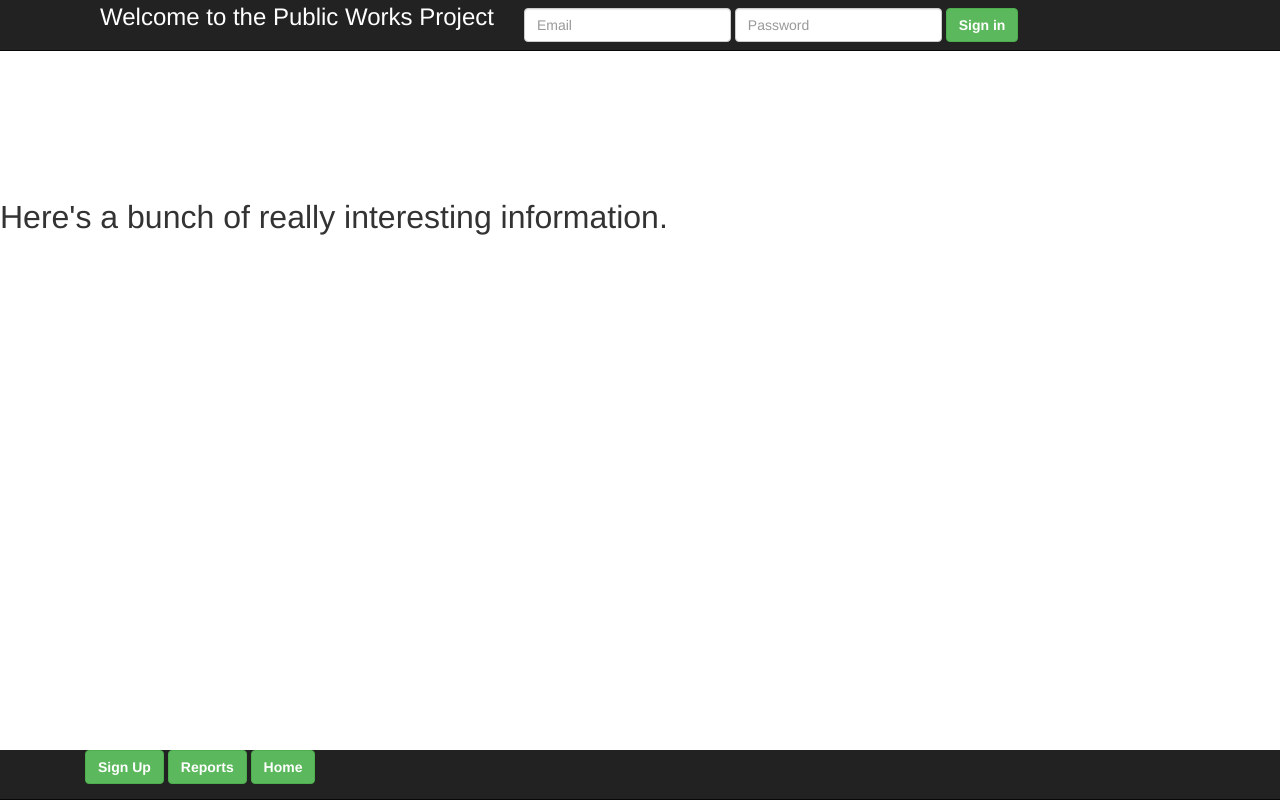
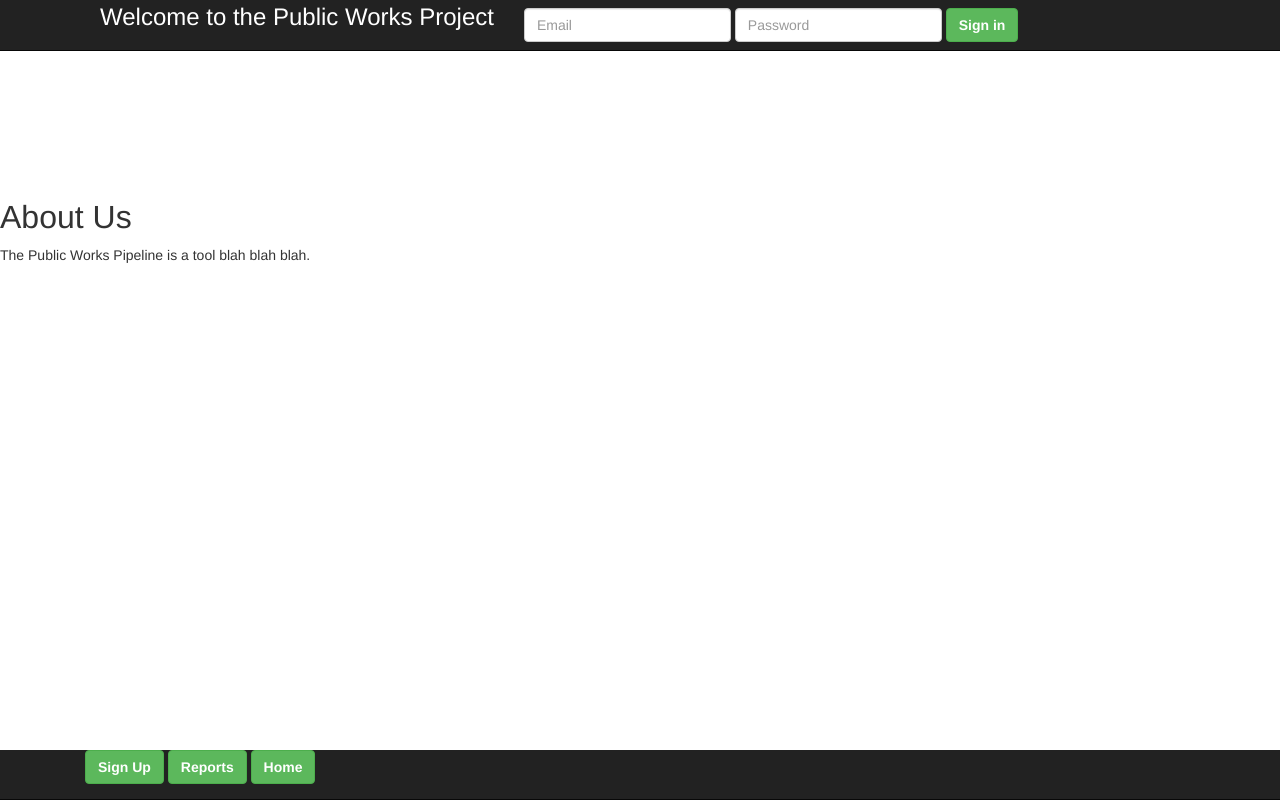
Before and after one commit to PaulLikesToCode/rocketu, a plain HTML site: page exercises/project/about.html in a window 1280 px wide. Drawn offline with Linux system fonts and the light colour scheme.

Commit message:
project/about.html edit
Just a little edit. Added a <p>. Will expand later.

```diff
--- a/exercises/project/about.html
+++ b/exercises/project/about.html
@@ -27,7 +27,8 @@
 		</div>
 	</div>
 	<div style="margin-top: 200px">
-	<h2>Here's a bunch of really interesting information.</h2>
+	<h2>About Us</h2>
+	<p>The Public Works Pipeline is a tool blah blah blah.</p>
 	<div>
 		<div class="navbar navbar-inverse navbar-fixed-bottom">
 			<div class="container">
```
